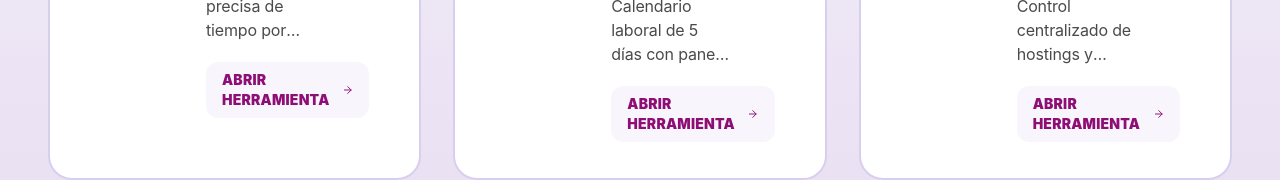
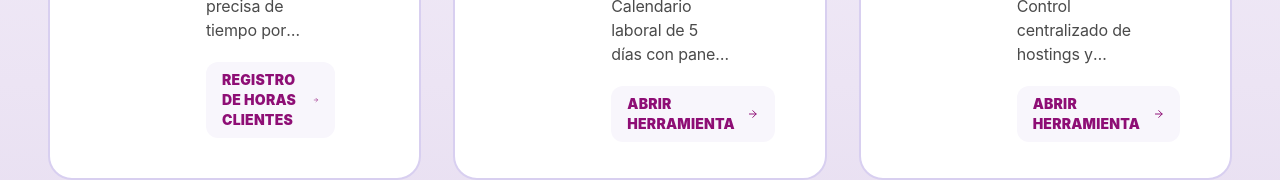
Before and after one commit to BrainUpGrup/BUG-clockify-2, a Next.js app: page /hub in a window 1280 px wide. Shown: the part 510-690 px from the top of the page. Built offline with nearby package versions, Linux system fonts and the light colour scheme; no server answers; the database is empty; sample sign-in values are in the browser's storage; a web font is replaced by a local one.

Commit message:
feat(hub): renombrado a 'Registro de horas clientes' y boton del Panel Coordinacion en color verde

```diff
--- a/src/app/dashboard/coordinator/page.tsx
+++ b/src/app/dashboard/coordinator/page.tsx
@@ -461,14 +461,14 @@ export default function CoordinatorDashboardPage() {
             </p>
             </div>
 
-            {/* Acceso directo a Mi Fichaje (DM-05 Rol Dual Perpetuo) */}
+            {/* Acceso directo a Registro de Horas Clientes (DM-05 Rol Dual Perpetuo) */}
             <Link
               href="/dashboard/employee"
               className="inline-flex items-center gap-2 px-4 py-2 rounded-xl bg-white border-2 border-[#D8CFF0] hover:border-[#8E0E75] hover:bg-[#F8F6FC] text-[#8E0E75] text-xs sm:text-sm font-extrabold shadow-2xs hover:shadow-sm transition-all cursor-pointer shrink-0 self-start 2xl:self-auto"
-              title="Ir a mi panel de fichaje de horas y tareas como empleada"
+              title="Ir a registro de horas clientes"
             >
               <Clock className="h-4 w-4 text-[#8E0E75]" />
-              <span>Mi Fichaje de Horas (Modo Empleada)</span>
+              <span>Registro de Horas Clientes</span>
               <ArrowRight className="h-3.5 w-3.5 text-[#8E0E75]" />
             </Link>
           </div>
--- a/src/app/hub/page.tsx
+++ b/src/app/hub/page.tsx
@@ -418,7 +418,7 @@ export default function BrainUpHubPage() {
                               <div className="flex flex-wrap items-center gap-2.5 mt-5">
                                 <span className="inline-flex items-center gap-1.5 px-3.5 py-2 rounded-xl bg-[#8E0E75] text-white text-xs sm:text-sm font-black uppercase tracking-wider transition-all shadow-2xs group-hover:bg-[#700B5C]">
                                   <Clock className="h-4 w-4" />
-                                  <span>Mi Fichaje (Horas)</span>
+                                  <span>Registro de horas clientes</span>
                                   <ArrowRight className="h-3.5 w-3.5" />
                                 </span>
                                 <button
@@ -428,17 +428,23 @@ export default function BrainUpHubPage() {
                                     e.stopPropagation();
                                     router.push('/dashboard/coordinator');
                                   }}
-                                  className="inline-flex items-center gap-1.5 px-3.5 py-2 rounded-xl bg-white border-2 border-[#D8CFF0] hover:border-[#8E0E75] hover:bg-[#F8F6FC] text-[#8E0E75] text-xs sm:text-sm font-black uppercase tracking-wider transition-all shadow-2xs cursor-pointer hover:scale-105 active:scale-95"
+                                  className="inline-flex items-center gap-1.5 px-3.5 py-2 rounded-xl bg-[#3BB54A] hover:bg-[#329B3F] text-white border-2 border-[#3BB54A] text-xs sm:text-sm font-black uppercase tracking-wider transition-all shadow-md shadow-[#3BB54A]/25 cursor-pointer hover:scale-105 active:scale-95"
                                   title="Acceder al panel de informes, cuotas y coordinación de equipo"
                                 >
-                                  <BarChart3 className="h-4 w-4 text-[#8E0E75]" />
+                                  <BarChart3 className="h-4 w-4 text-white" />
                                   <span>Panel Coordinación</span>
-                                  <ArrowRight className="h-3.5 w-3.5 text-[#8E0E75]" />
+                                  <ArrowRight className="h-3.5 w-3.5 text-white" />
                                 </button>
                               </div>
                             ) : (
                               <span className="inline-flex items-center gap-2 mt-5 px-4 py-2 rounded-xl bg-[#F8F6FC] group-hover:bg-[#8E0E75] text-[#8E0E75] group-hover:text-white text-xs sm:text-sm font-black uppercase tracking-wider transition-all shadow-2xs">
-                              <span>{app.badge === 'Mantenimiento' ? 'Ver estado' : 'Abrir Herramienta'}</span>
+                              <span>
+                                {app.badge === 'Mantenimiento'
+                                  ? 'Ver estado'
+                                  : app.id === 'clockify'
+                                    ? 'Registro de horas clientes'
+                                    : 'Abrir Herramienta'}
+                              </span>
                               <ArrowRight className="h-4 w-4 group-hover:translate-x-1.5 transition-transform" />
                               </span>
                             )}
--- a/src/components/navbar.tsx
+++ b/src/components/navbar.tsx
@@ -656,11 +656,11 @@ export function Navbar() {
                       href="/dashboard/employee"
                       onClick={() => setShowProfileMenu(false)}
                       className="w-full flex items-center justify-between px-3 py-2 rounded-lg hover:bg-[#FAF8FD] text-[#191654] hover:text-[#8E0E75] text-xs font-bold transition-colors cursor-pointer border border-transparent hover:border-[#D8CFF0]"
-                      title="Ir a mi panel de fichaje de horas y tareas como empleada"
+                      title="Ir al registro de horas de clientes"
                     >
                       <div className="flex items-center gap-2">
                         <Clock className="h-4 w-4 text-[#8E0E75]" />
-                        <span>Mi Fichaje (Horas Empleada)</span>
+                        <span>Registro de Horas Clientes</span>
                       </div>
                       <ChevronRight className="h-3.5 w-3.5 text-[#8E0E75]" />
                     </Link>
```
Also changed, not shown: src/components/coordinator/edit-company-modal.tsx (line endings or trailing spaces), 1 other file (tests, documents, lock files or other folders).
